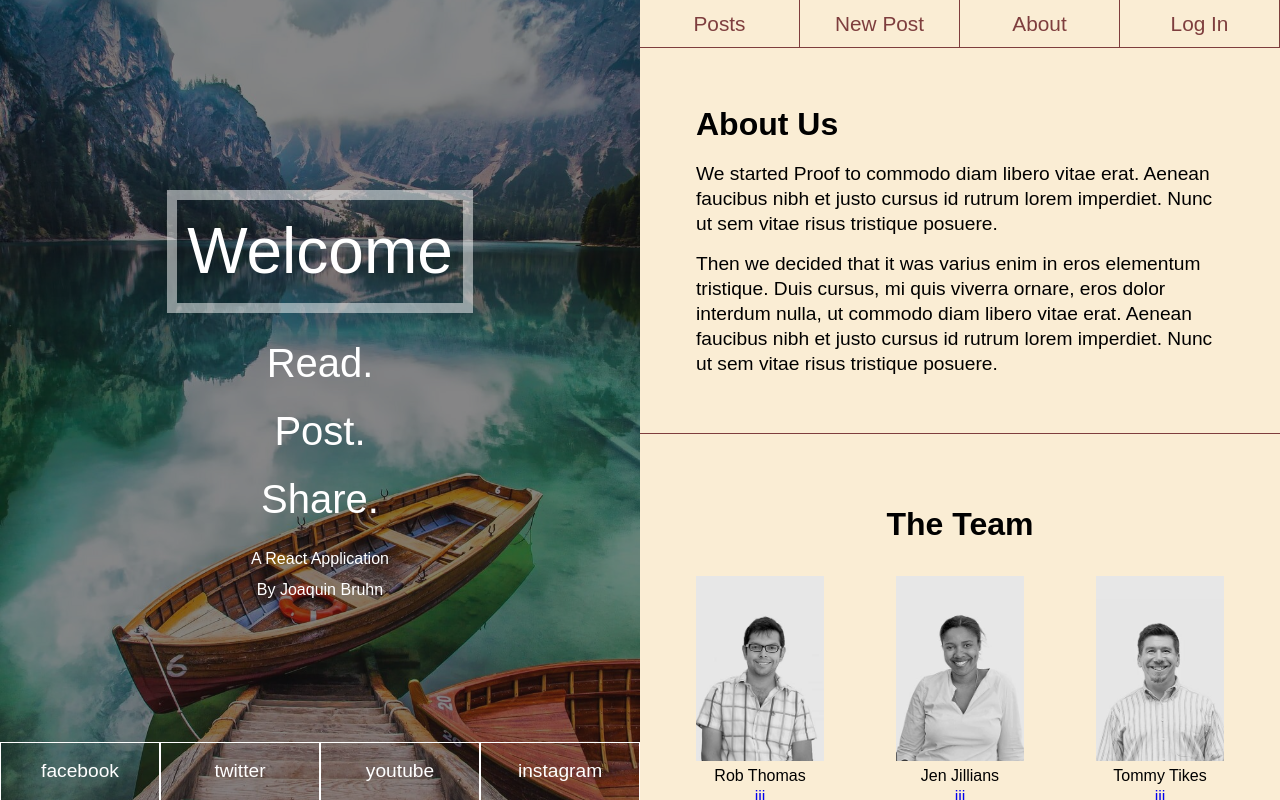
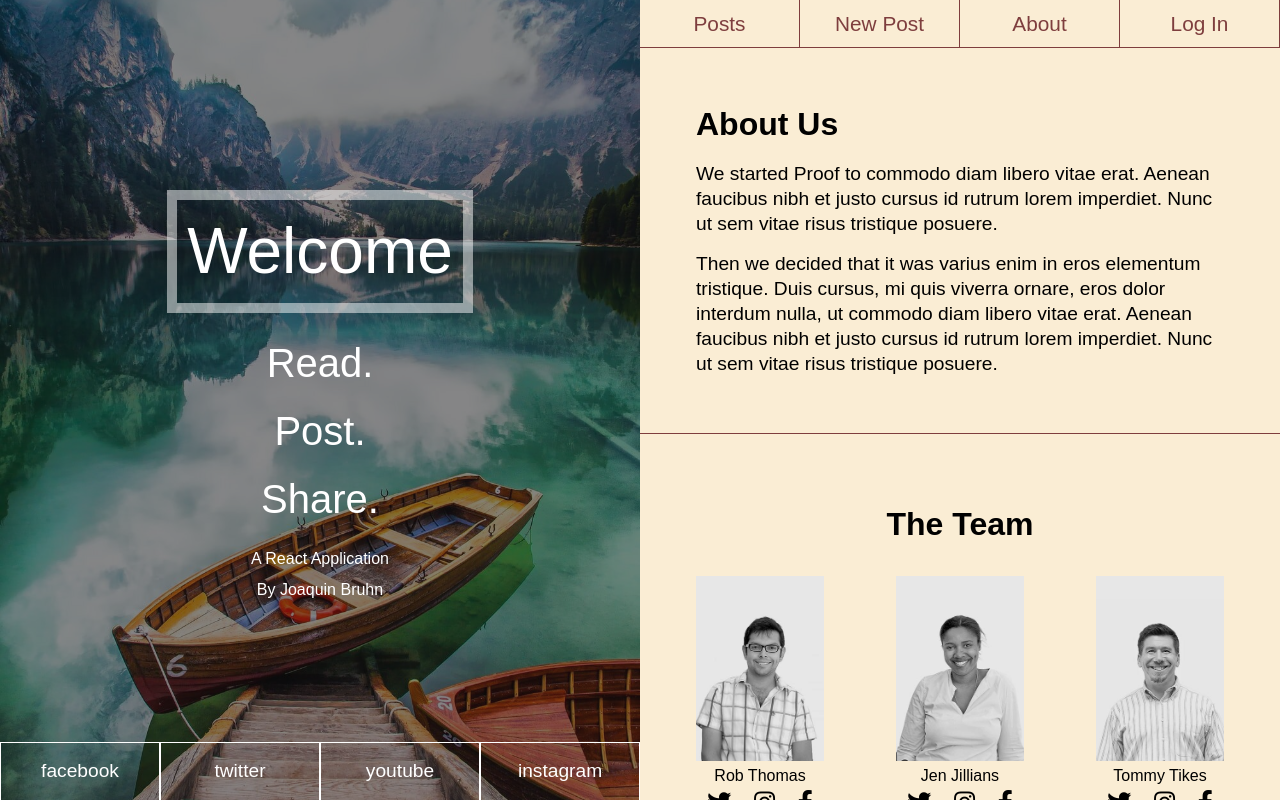
Before and after one commit to JoaquinBruhnIntive/blog, a React (Create React App) app: page /about in a window 1280 px wide. Built offline with nearby package versions, Linux system fonts and the light colour scheme; no server answers; the database is empty.

Commit message:
[minor fix] added the font awesome cdn and changed the social media links to icons

```diff
--- a/public/index.html
+++ b/public/index.html
@@ -3,6 +3,7 @@
   <head>
     <meta charset="utf-8" />
     <link rel="icon" href="%PUBLIC_URL%/favicon.ico" />
+    <link rel="stylesheet" href="https://pro.fontawesome.com/releases/v5.10.0/css/all.css" integrity="sha384-AYmEC3Yw5cVb3ZcuHtOA93w35dYTsvhLPVnYs9eStHfGJvOvKxVfELGroGkvsg+p" crossorigin="anonymous"/>
     <meta name="viewport" content="width=device-width, initial-scale=1" />
     <meta name="theme-color" content="#000000" />
     <meta
--- a/src/components/mainBody/about/about.css
+++ b/src/components/mainBody/about/about.css
@@ -4,7 +4,7 @@
   padding: 40px;
 }
 
-.about > div:nth-child(1){
+.about > div:nth-child(1) {
   border-bottom: var(--nav-color) solid 1px;
 }
 
@@ -36,12 +36,23 @@
   align-items: center;
 }
 
+.about > div:nth-child(2) > div > div > div {
+  display: flex;
+  align-items: center;
+  justify-content: space-around;
+}
+
+.about > div:nth-child(2) > div > div > div > a {
+  color: inherit;
+  text-decoration: none;
+  font-size: 1.5rem;
+}
 
 .about > div:nth-child(2) > div > div > img {
   width: 8rem;
 }
 
-@media screen and (max-width:900px) {
+@media screen and (max-width: 900px) {
   .about > div {
     padding: 20px;
   }
--- a/src/components/mainBody/about/about.jsx
+++ b/src/components/mainBody/about/about.jsx
@@ -23,27 +23,27 @@ const About = () => {
                         <img src={robThomas} alt="" />
                         <p>Rob Thomas</p>
                         <div>
-                            <span><a href="https://twitter.com/">i</a></span>
-                            <span><a href="https://www.instagram.com/?hl=es">i</a></span>
-                            <span><a href="https://es-la.facebook.com/">i</a></span>
+                            <a href="https://twitter.com/"><i class="fab fa-twitter"></i></a>
+                            <a href="https://www.instagram.com/?hl=es"><i class="fab fa-instagram"></i></a>
+                            <a href="https://es-la.facebook.com/"><i class="fab fa-facebook-f"></i></a>
                         </div>
                     </div>
                     <div>
                         <img src={jenJillians} alt="" />
                         <p>Jen Jillians</p>
                         <div>
-                            <span><a href="https://twitter.com/">i</a></span>
-                            <span><a href="https://www.instagram.com/?hl=es">i</a></span>
-                            <span><a href="https://es-la.facebook.com/">i</a></span>
+                            <a href="https://twitter.com/"><i class="fab fa-twitter"></i></a>
+                            <a href="https://www.instagram.com/?hl=es"><i class="fab fa-instagram"></i></a>
+                            <a href="https://es-la.facebook.com/"><i class="fab fa-facebook-f"></i></a>
                         </div>
                     </div>
                     <div>
                         <img src={tommyTikes} alt="" />
                         <p>Tommy Tikes</p>
                         <div>
-                            <span><a href="https://twitter.com/">i</a></span>
-                            <span><a href="https://www.instagram.com/?hl=es">i</a></span>
-                            <span><a href="https://es-la.facebook.com/">i</a></span>
+                            <a href="https://twitter.com/"><i class="fab fa-twitter"></i></a>
+                            <a href="https://www.instagram.com/?hl=es"><i class="fab fa-instagram"></i></a>
+                            <a href="https://es-la.facebook.com/"><i class="fab fa-facebook-f"></i></a>
                         </div>
                     </div>
                 </div>
```
Lines whose indentation alone changed are shown as unchanged.
